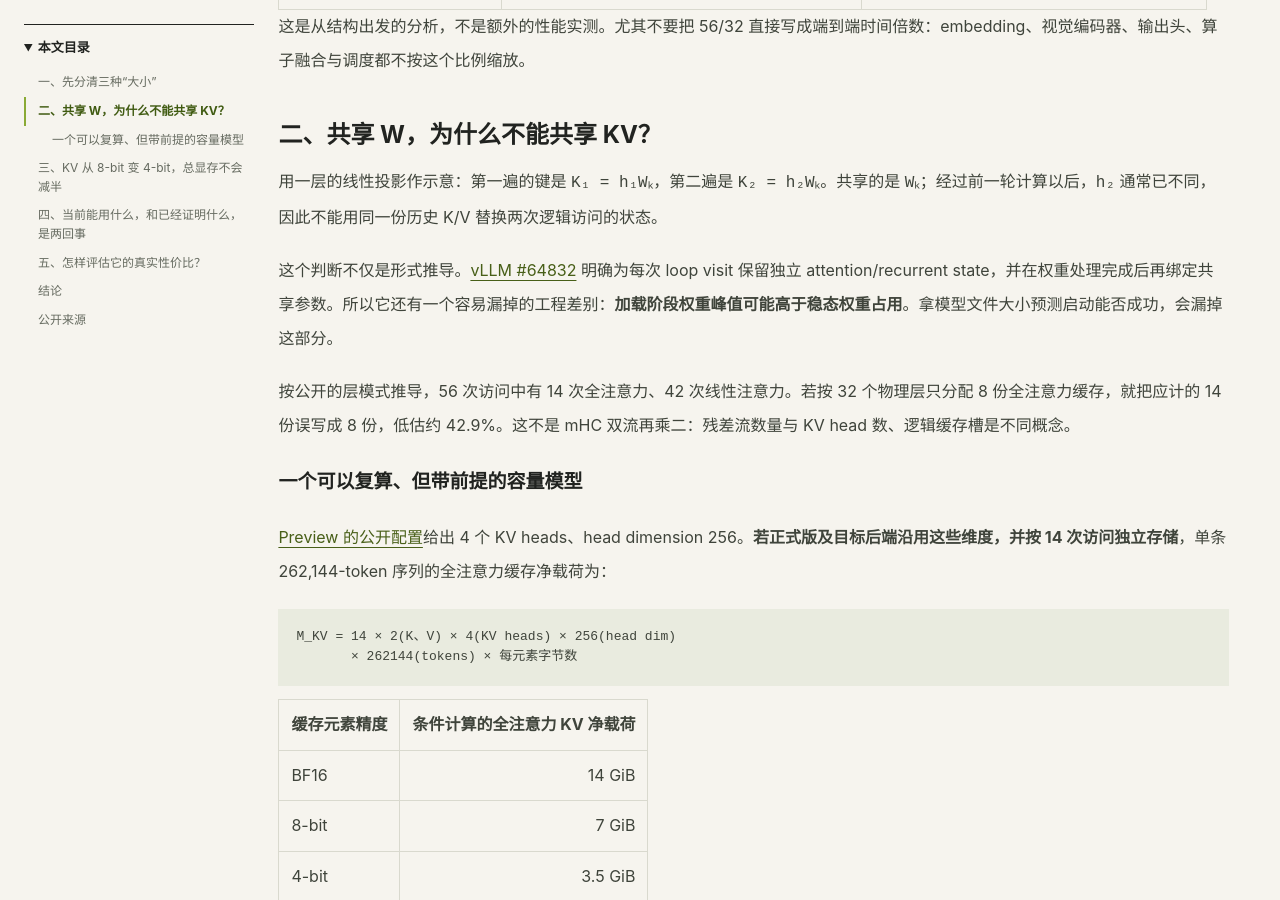
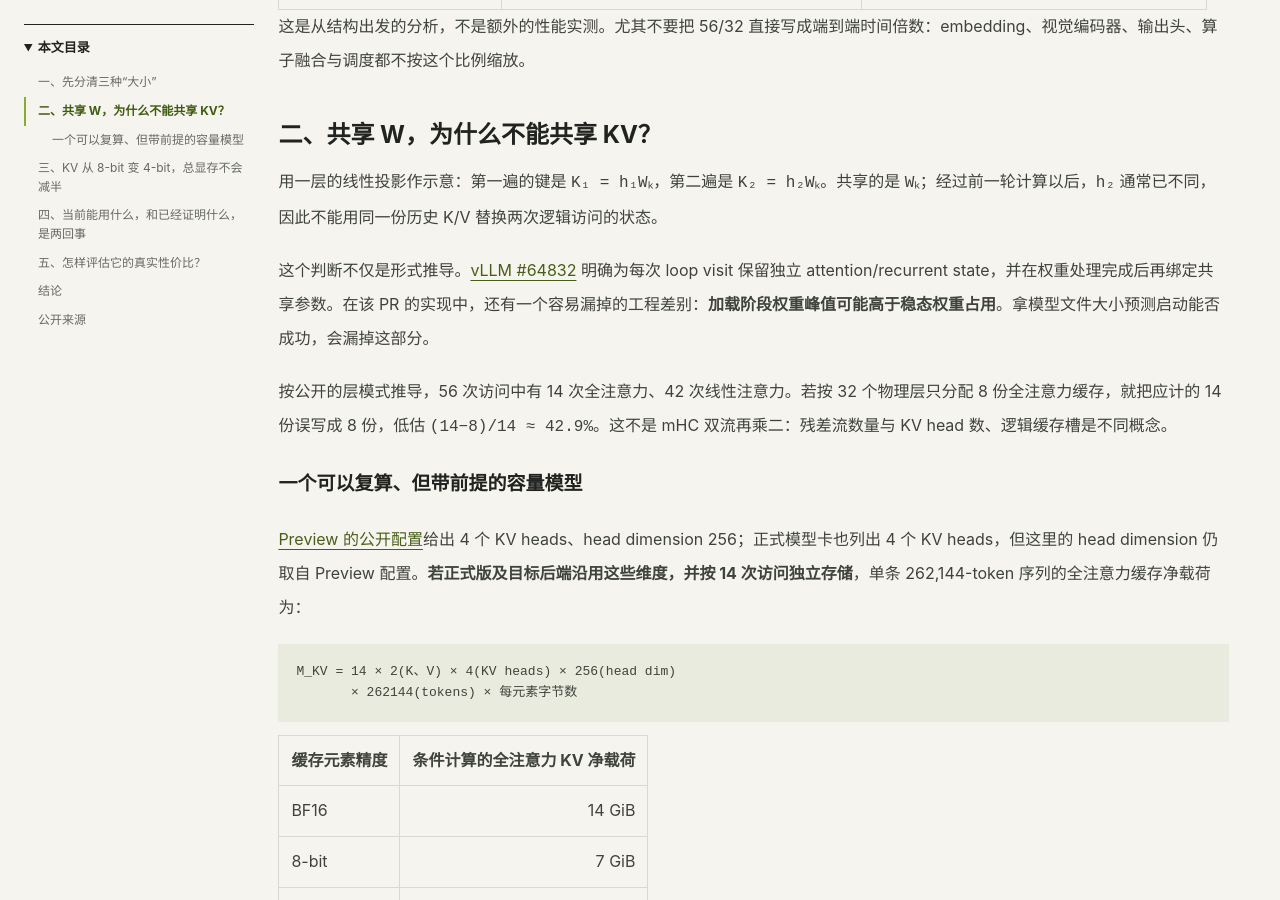
Before and after one commit to ai-v5/LLMNews, a Jekyll site: the page built from docs/_posts/2026-11-19-sensenova-loop-weight-cache-cost.md, in a window 1280 px wide and 900 px high, scrolled down 1367 px. Built offline with Jekyll 4.4.1, drawn with Linux system fonts in a browser that asks for light colours.

Commit message:
Clarify implementation scope and KV capacity denominator

````diff
--- a/docs/_posts/2026-11-19-sensenova-loop-weight-cache-cost.md
+++ b/docs/_posts/2026-11-19-sensenova-loop-weight-cache-cost.md
@@ -38,13 +38,13 @@ sources:
 
 用一层的线性投影作示意：第一遍的键是 `K₁ = h₁Wₖ`，第二遍是 `K₂ = h₂Wₖ`。共享的是 `Wₖ`；经过前一轮计算以后，`h₂` 通常已不同，因此不能用同一份历史 K/V 替换两次逻辑访问的状态。
 
-这个判断不仅是形式推导。[vLLM #64832](https://github.com/vllm-project/vllm/pull/64832) 明确为每次 loop visit 保留独立 attention/recurrent state，并在权重处理完成后再绑定共享参数。所以它还有一个容易漏掉的工程差别：**加载阶段权重峰值可能高于稳态权重占用**。拿模型文件大小预测启动能否成功，会漏掉这部分。
+这个判断不仅是形式推导。[vLLM #64832](https://github.com/vllm-project/vllm/pull/64832) 明确为每次 loop visit 保留独立 attention/recurrent state，并在权重处理完成后再绑定共享参数。在该 PR 的实现中，还有一个容易漏掉的工程差别：**加载阶段权重峰值可能高于稳态权重占用**。拿模型文件大小预测启动能否成功，会漏掉这部分。
 
-按公开的层模式推导，56 次访问中有 14 次全注意力、42 次线性注意力。若按 32 个物理层只分配 8 份全注意力缓存，就把应计的 14 份误写成 8 份，低估约 42.9%。这不是 mHC 双流再乘二：残差流数量与 KV head 数、逻辑缓存槽是不同概念。
+按公开的层模式推导，56 次访问中有 14 次全注意力、42 次线性注意力。若按 32 个物理层只分配 8 份全注意力缓存，就把应计的 14 份误写成 8 份，低估 `(14−8)/14 ≈ 42.9%`。这不是 mHC 双流再乘二：残差流数量与 KV head 数、逻辑缓存槽是不同概念。
 
 ### 一个可以复算、但带前提的容量模型
 
-[Preview 的公开配置](https://huggingface.co/sensenova/SenseNova-Loop-9B-Preview/blob/main/config.json)给出 4 个 KV heads、head dimension 256。**若正式版及目标后端沿用这些维度，并按 14 次访问独立存储**，单条 262,144-token 序列的全注意力缓存净载荷为：
+[Preview 的公开配置](https://huggingface.co/sensenova/SenseNova-Loop-9B-Preview/blob/main/config.json)给出 4 个 KV heads、head dimension 256；正式模型卡也列出 4 个 KV heads，但这里的 head dimension 仍取自 Preview 配置。**若正式版及目标后端沿用这些维度，并按 14 次访问独立存储**，单条 262,144-token 序列的全注意力缓存净载荷为：
 
 ```text
 M_KV = 14 × 2(K、V) × 4(KV heads) × 256(head dim)
````
